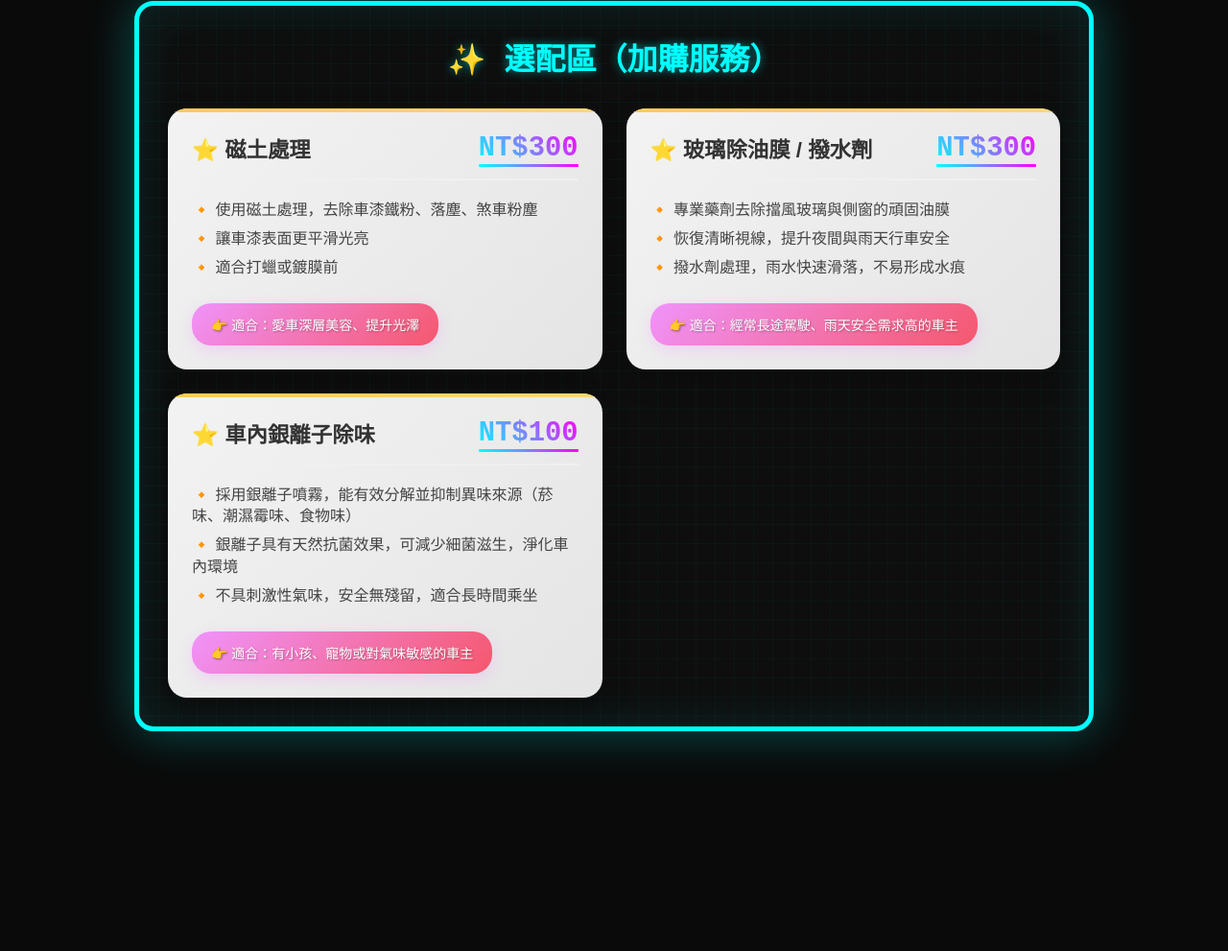
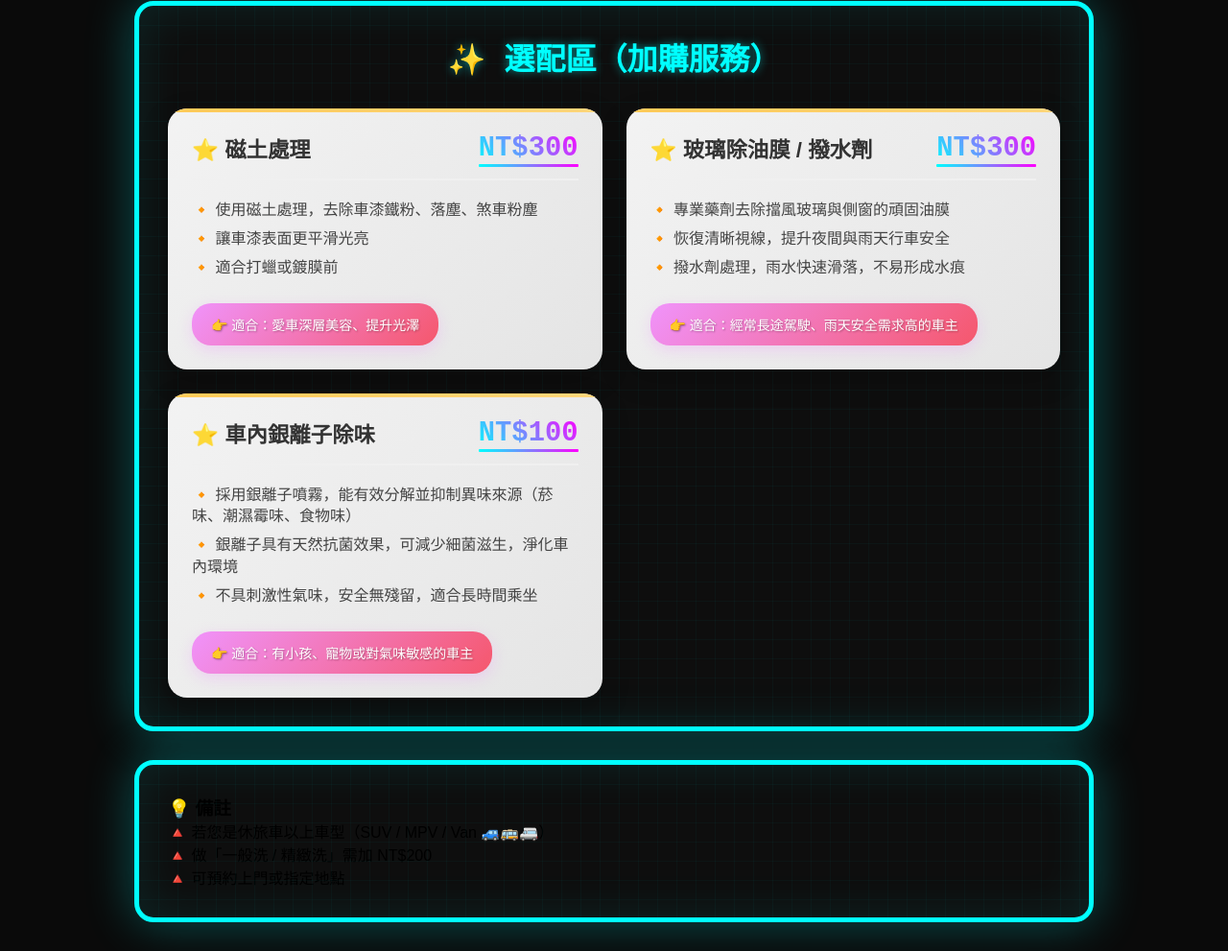
Before and after one commit to paul25042505/car-wash, a plain HTML site: page index.html in a window 1280 px wide. Shown: the part 1081-2072 px from the top of the page at 96% size. Before the commit the page ends 1873 px from the top, so only its background shows below. Drawn offline with Linux system fonts and the light colour scheme.

Commit message:
Update index.html

```diff
--- a/index.html
+++ b/index.html
@@ -125,4 +125,15 @@
     </div>
   </div>
 
+  <!-- 備註區 -->
+  <div class="main">
+    <div class="notes-section">
+      <h3 class="notes-title">💡 備註</h3>
+      <div class="notes-content">
+        <div>🔺 若您是休旅車以上車型（SUV / MPV / Van 🚙🚌🚐）</div>
+        <div>🔺 做「一般洗 / 精緻洗」需加 NT$200</div>
+        <div>🔺 可預約上門或指定地點</div>
+      </div>
+    </div>
+  </div>
 </html>
```
